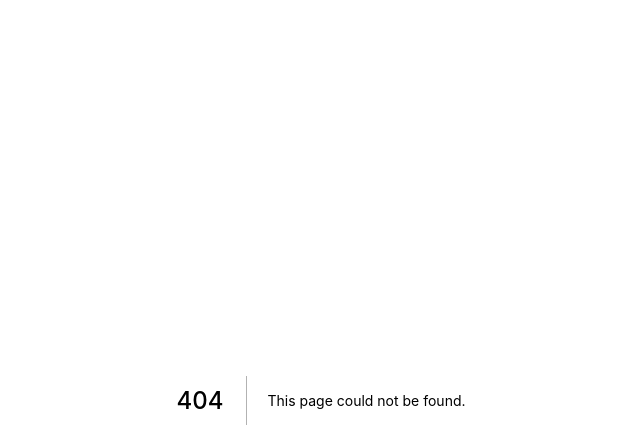
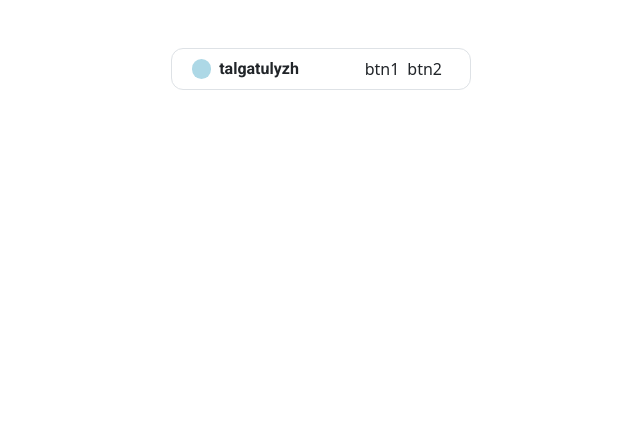
Before and after one commit to qairym-hub/qairym-web, a Next.js app: page /home in a window 1280 px wide. Before the commit this address had no page. Shown: the top 448 px of the page, without its empty margins (319-959 px from the left). Built offline with nearby package versions, Linux system fonts and the light colour scheme.

Commit message:
Создал компонент карточки пользователя

```diff
--- /dev/null
+++ b/src/pages/home/components/UserCard.tsx
@@ -0,0 +1,49 @@
+import React from 'react'
+
+interface UserCardProps {
+    photoUrl?: string,
+    username: string
+}
+
+const UserCard: React.FunctionComponent<UserCardProps> = (
+    {
+        photoUrl,
+        username
+    }
+) => {
+
+    return (
+        <>
+            <div
+                style={{ width: "300px", paddingLeft: "20px", paddingRight: "20px" }}
+                className="d-flex border rounded-extra py-2"
+            >
+                <div
+                    style={{ flex: "70%", }}
+                    className="d-flex align-items-center "
+                >
+                    <div style={{ borderRadius: "50%", aspectRatio: "1/1", height: "80%", background: "lightblue" }}>
+
+                    </div>
+                    <span className="text-roboto-700 mx-2">
+                        {username}
+                    </span>
+                </div>
+
+                <div
+                    style={{ flex: "30%" }}
+                    className="d-flex align-items-center"
+                >
+                    <span>
+                        btn1
+                    </span>
+                    <span className="px-2">
+                        btn2
+                    </span>
+                </div>
+            </div>
+        </>
+    )
+}
+
+export default UserCard
--- /dev/null
+++ b/src/pages/home/index.tsx
@@ -0,0 +1,18 @@
+import React from 'react'
+import UserCard from './components/UserCard'
+
+const HomePage: React.FunctionComponent = () => {
+    return (
+        <>
+            <div className="d-flex justify-content-center mt-5">
+                <div>
+                    <UserCard
+                        username='talgatulyzh'
+                    />
+                </div>
+            </div>
+        </>
+    )
+}
+
+export default HomePage
--- /dev/null
+++ b/src/pages/home/style.css
@@ -0,0 +1,3 @@
+.rounded-circle {
+    border-radius: 50%;
+}
```
